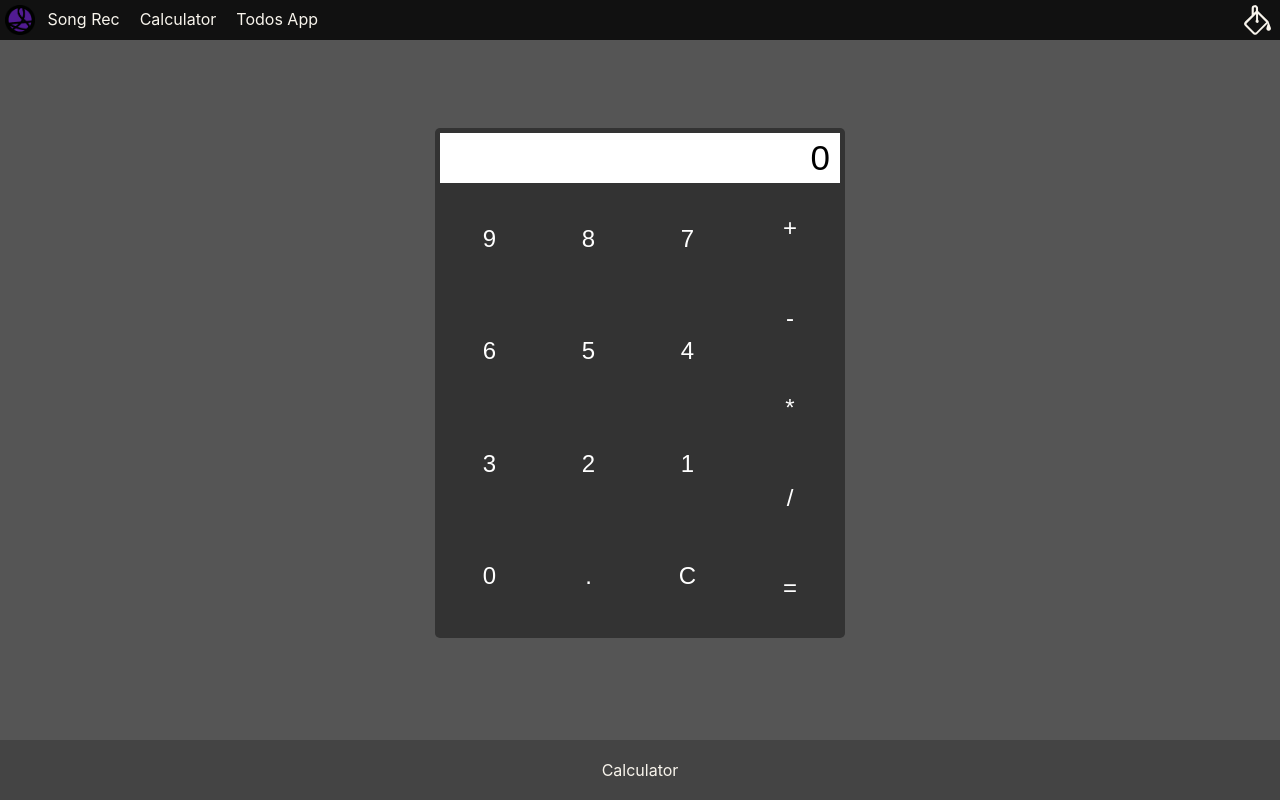
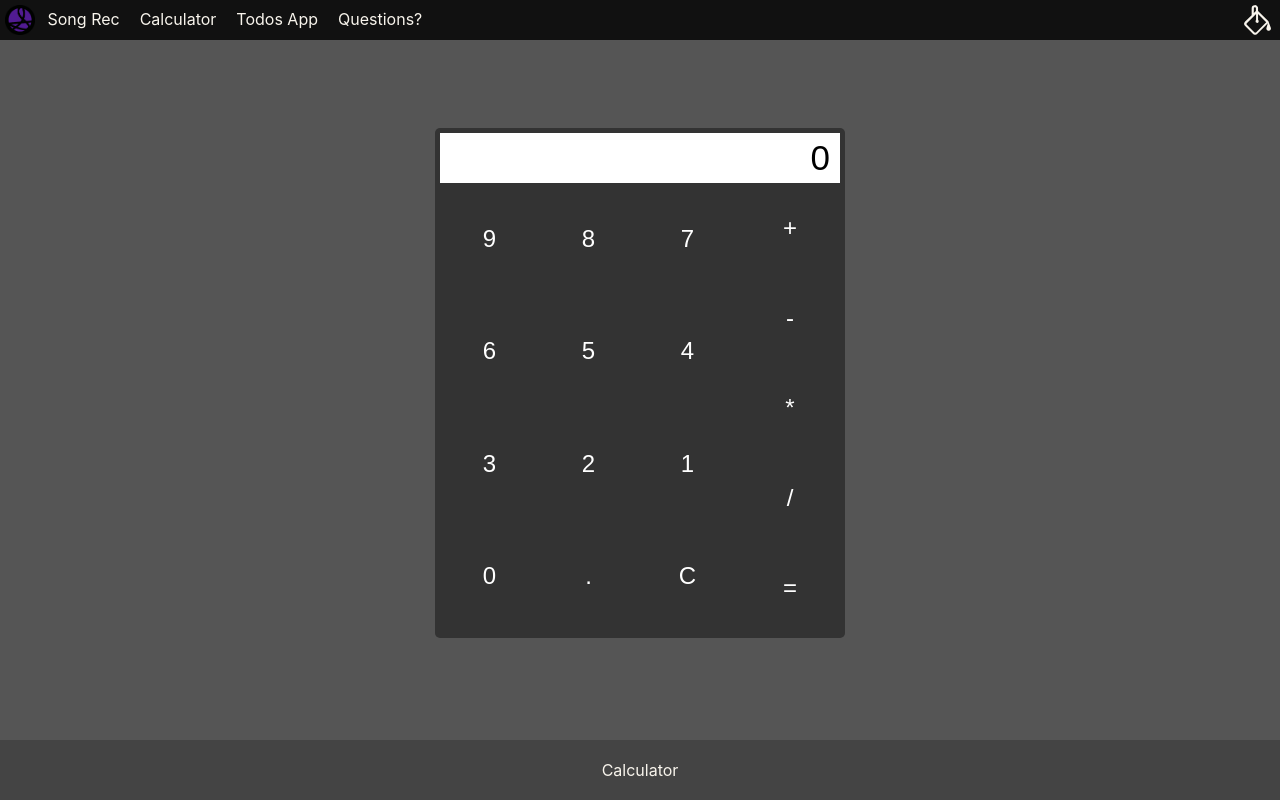
Before and after one commit to alschofield/calculator, a React (Create React App) app: page / in a window 1280 px wide. Built offline with nearby package versions, Linux system fonts and the light colour scheme.

Commit message:
add questions to nav

```diff
--- a/src/features/main-components/nav/Nav.js
+++ b/src/features/main-components/nav/Nav.js
@@ -11,6 +11,7 @@ const Nav = ({theme, handleThemeToggle }) => {
         <NavItem theme={{ ...theme.nav.item, ...theme.nav.link }} type="anchor" value="Song Rec" href="https://song-recommendations.alschofield.vercel.app/" />
         <NavItem theme={{ ...theme.nav.item, ...theme.nav.link }} type="anchor" value="Calculator" href="/" />
         <NavItem theme={{ ...theme.nav.item, ...theme.nav.link }} type="anchor" value="Todos App" href="https://todolist-app.alschofield.vercel.app/" />
+        <NavItem theme={{ ...theme.nav.item, ...theme.nav.link }} type="anchor" value="Questions?" href="https://questions.alschofield.vercel.app/" />
       </Container>
       <NavItem theme={theme.nav.item} type='icon' icon='paint' onClick={handleThemeToggle} />
     </Container>
```
